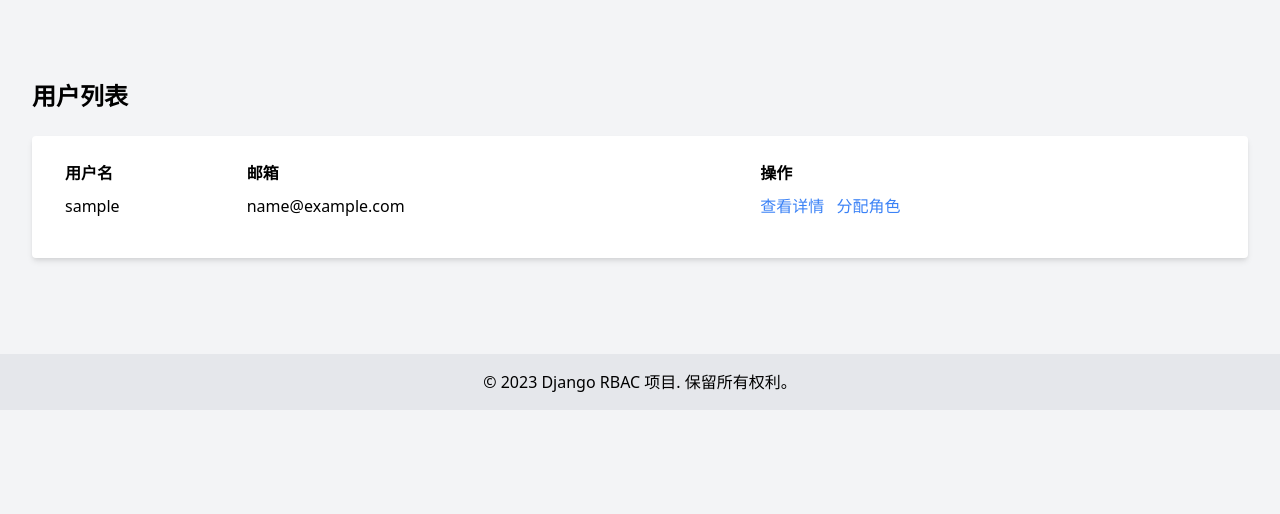
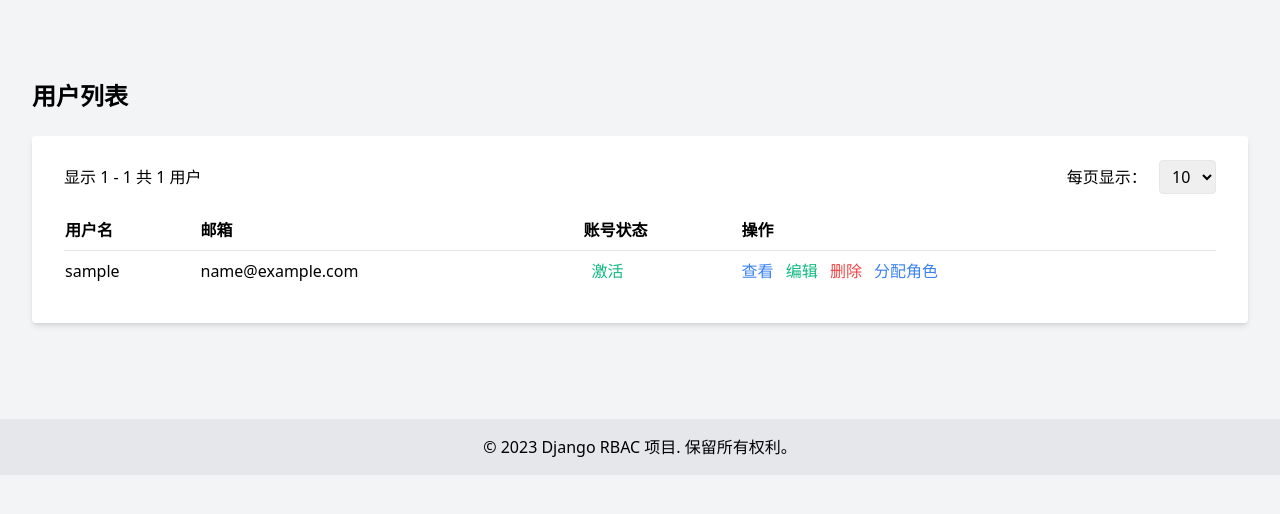
Before and after one commit to Joyamon/rbac_demo, a Django app: page /accounts/users/ in a window 1280 px wide. Shown: the part 64-578 px from the top of the page. Run offline with Django 4.2, Linux system fonts and the light colour scheme; the visitor is signed in with stand-in values (Sample User, id 1); data comes from the database, SQL or seed files in the repository.

Commit message:
user_list.html增加分页

```diff
--- a/accounts/templates/accounts/user_list.html
+++ b/accounts/templates/accounts/user_list.html
@@ -7,21 +7,43 @@
         <h1 class="text-2xl font-bold mb-6">用户列表</h1>
 
         <div class="bg-white shadow-md rounded px-8 pt-6 pb-8 mb-4">
+            <div class="flex justify-between items-center mb-4">
+                <div>
+                    显示 {{ start_user }} - {{ end_user }} 共 {{ total_users }} 用户
+                </div>
+                <div>
+                    <label for="per_page" class="mr-2">每页显示：</label>
+                    <select id="per_page" onchange="changePerPage(this.value)" class="border rounded px-2 py-1">
+                        <option value="10" {% if per_page == 10 %}selected{% endif %}>10</option>
+                        <option value="20" {% if per_page == 20 %}selected{% endif %}>20</option>
+                        <option value="50" {% if per_page == 50 %}selected{% endif %}>50</option>
+                    </select>
+                </div>
+            </div>
             <table class="w-full">
                 <thead>
                 <tr>
-                    <th class="text-left">用户名</th>
-                    <th class="text-left">邮箱</th>
-                    <th class="text-left">操作</th>
+                    <th class="text-left py-2">用户名</th>
+                    <th class="text-left py-2">邮箱</th>
+                    <th class="text-left py-2">账号状态</th>
+                    <th class="text-left py-2">操作</th>
                 </tr>
                 </thead>
                 <tbody>
                 {% for user in users %}
-                <tr>
+                    <tr class="border-t">
                         <td class="py-2">{{ user.username }}</td>
                         <td class="py-2">{{ user.email }}</td>
                         <td class="py-2">
-                        <a href="{% url 'user_detail' user.id %}" class="text-blue-500 hover:text-blue-800">查看详情</a>
+                            <span class="{% if user.is_active %}text-green-500{% else %}text-red-500{% endif %} ml-2">
+                                {% if user.is_active %}激活{% else %}禁用{% endif %}
+                            </span>
+                        </td>
+                        <td class="py-2">
+                            <a href="{% url 'user_detail' user.id %}" class="text-blue-500 hover:text-blue-800">查看</a>
+                            <a href="{% url 'user_edit' user.id %}" class="text-green-500 hover:underline ml-2">编辑</a>
+                            <a href="{% url 'user_delete' user.id %}" class="text-red-500 hover:underline ml-2"
+                               onclick="return confirm('确定要删除此用户吗？')">删除</a>
                             <a href="{% url 'assign_role_to_user' user.id %}" class="text-blue-500 hover:text-blue-800 ml-2">分配角色</a>
                         </td>
                     </tr>
@@ -29,5 +51,54 @@
                 </tbody>
             </table>
         </div>
+
+        <!-- 分页 -->
+        {% if users.has_other_pages %}
+            <div class="flex justify-between items-center mt-4">
+                <div>
+                    第 {{ users.number }} 页，共 {{ users.paginator.num_pages }} 页
                 </div>
+                <nav class="inline-flex rounded-md shadow">
+                    {% if users.has_previous %}
+                        <a href="?page=1&per_page={{ per_page }}" class="px-3 py-2 rounded-l-md border border-gray-300 bg-white text-sm font-medium text-gray-500 hover:bg-gray-50">
+                            首页
+                        </a>
+                        <a href="?page={{ users.previous_page_number }}&per_page={{ per_page }}" class="px-3 py-2 border-t border-b border-gray-300 bg-white text-sm font-medium text-gray-500 hover:bg-gray-50">
+                            上一页
+                        </a>
+                    {% endif %}
+
+                    {% for i in page_range %}
+                        {% if users.number == i %}
+                            <span class="px-3 py-2 border-t border-b border-gray-300 bg-blue-50 text-sm font-medium text-blue-600">
+                                {{ i }}
+                            </span>
+                        {% else %}
+                            <a href="?page={{ i }}&per_page={{ per_page }}" class="px-3 py-2 border-t border-b border-gray-300 bg-white text-sm font-medium text-gray-500 hover:bg-gray-50">
+                                {{ i }}
+                            </a>
+                        {% endif %}
+                    {% endfor %}
+
+                    {% if users.has_next %}
+                        <a href="?page={{ users.next_page_number }}&per_page={{ per_page }}" class="px-3 py-2 border-t border-b border-gray-300 bg-white text-sm font-medium text-gray-500 hover:bg-gray-50">
+                            下一页
+                        </a>
+                        <a href="?page={{ users.paginator.num_pages }}&per_page={{ per_page }}" class="px-3 py-2 rounded-r-md border border-gray-300 bg-white text-sm font-medium text-gray-500 hover:bg-gray-50">
+                            末页
+                        </a>
+                    {% endif %}
+                </nav>
+            </div>
+        {% endif %}
+    </div>
+
+    <script>
+        function changePerPage(value) {
+            const urlParams = new URLSearchParams(window.location.search);
+            urlParams.set('per_page', value);
+            urlParams.set('page', 1);  // 重置到第一页
+            window.location.search = urlParams.toString();
+        }
+    </script>
 {% endblock %}
--- a/accounts/views.py
+++ b/accounts/views.py
@@ -1,5 +1,6 @@
 from django.contrib.auth.forms import PasswordChangeForm
 from django.core.exceptions import PermissionDenied
+from django.core.paginator import Paginator, PageNotAnInteger, EmptyPage
 from django.db.models import ProtectedError
 from django.forms import forms
 from django.shortcuts import render, redirect, get_object_or_404
@@ -535,8 +536,41 @@ def assign_role_to_user(request, user_id):
 @login_required
 @permission_required('accounts.view_user_list')
 def user_list(request):
-    users = CustomUser.objects.all()
-    return render(request, 'accounts/user_list.html', {'users': users})
+    users = CustomUser.objects.all().order_by('username')
+    page = request.GET.get('page', 1)
+    per_page = request.GET.get('per_page', 10)  # 新增：每页显示数量选择
+
+    paginator = Paginator(users, per_page)
+
+    try:
+        users = paginator.page(page)
+    except PageNotAnInteger:
+        users = paginator.page(1)
+    except EmptyPage:
+        users = paginator.page(paginator.num_pages)
+
+    # 计算要显示的页码范围
+    index = users.number - 1
+    max_index = len(paginator.page_range)
+    start_index = index - 2 if index >= 2 else 0
+    end_index = index + 3 if index <= max_index - 3 else max_index
+    page_range = list(paginator.page_range)[start_index:end_index]
+
+    # 计算当前页的用户范围
+    start_user = (users.number - 1) * paginator.per_page + 1
+    end_user = start_user + len(users) - 1
+
+    context = {
+        'users': users,
+        'page_range': page_range,
+        'total_users': paginator.count,
+        'start_user': start_user,
+        'end_user': end_user,
+        'per_page': int(per_page),
+    }
+
+    return render(request, 'accounts/user_list.html', context)
+
 
 @login_required
 @permission_required('accounts.view_user')
@@ -549,3 +583,16 @@ def user_detail(request, user_id):
         'user_roles': user_roles,
         'user_permissions': user_permissions
     })
+
+@login_required
+def user_edit(request, user_id):
+    user = get_object_or_404(CustomUser, id=user_id)
+    if request.method == 'POST':
+        form = UserEditForm(request.POST, instance=user)
+        if form.is_valid():
+            form.save()
+            messages.success(request, '用户信息已更新。')
+            return redirect('user_detail', user_id=user.id)
+    else:
+        form = UserEditForm(instance=user)
+        return render(request, 'accounts/user_edit.html', {'form': form})
--- a/rbac_demo/urls.py
+++ b/rbac_demo/urls.py
@@ -34,15 +34,13 @@ urlpatterns = [
     path('accounts/users/<int:user_id>/assign-role/', account_views.assign_role_to_user, name='assign_role_to_user'),
     path('accounts/users/', account_views.user_list, name='user_list'),
     path('accounts/users/<int:user_id>/', account_views.user_detail, name='user_detail'),
-
-
-
+    path('accounts/users/<int:user_id>/edit/', account_views.user_edit, name='user_edit'),
     path('accounts/permission/<int:permission_id>/delete/', account_views.delete_permission, name='delete_permission'),
     path('accounts/assign-role/<int:user_id>/', account_views.assign_role, name='assign_role'),
     path('accounts/assign-permission/<int:role_id>/', account_views.assign_permission, name='assign_permission'),
     # path('accounts/users/', account_views.UserListView.as_view(), name='user_list'),
     # path('accounts/users/<int:pk>/', account_views.UserDetailView.as_view(), name='user_detail'),
-    path('accounts/users/<int:user_id>/edit/', account_views.UserEditView.as_view(), name='user_edit'),
+    # path('accounts/users/<int:user_id>/edit/', account_views.UserEditView.as_view(), name='user_edit'),
     path('accounts/users/<int:user_id>/delete/', account_views.user_delete, name='user_delete'),
     path('accounts/users/change-password/', account_views.change_password, name='change_password'),
     path('accounts/users/profile/', account_views.profile, name='profile')
```
Lines whose indentation alone changed are shown as unchanged.
